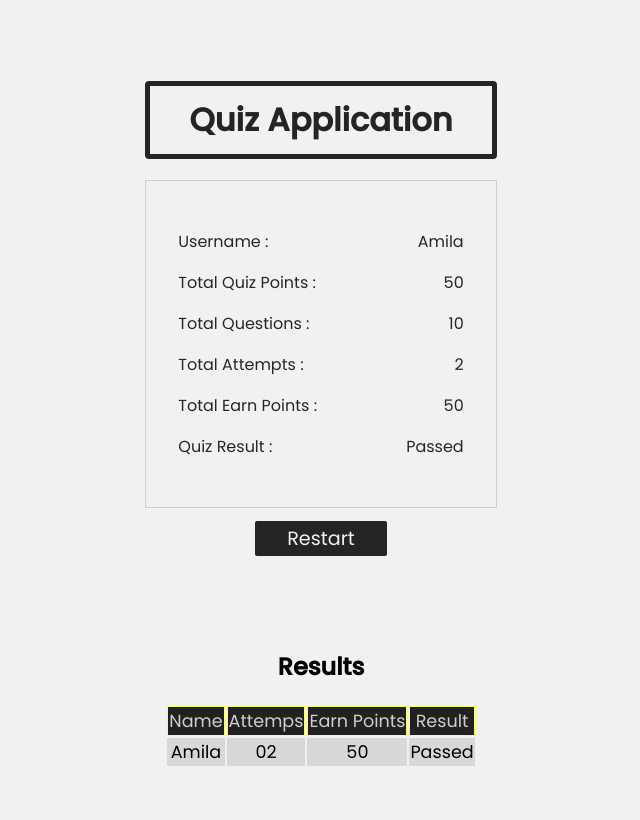
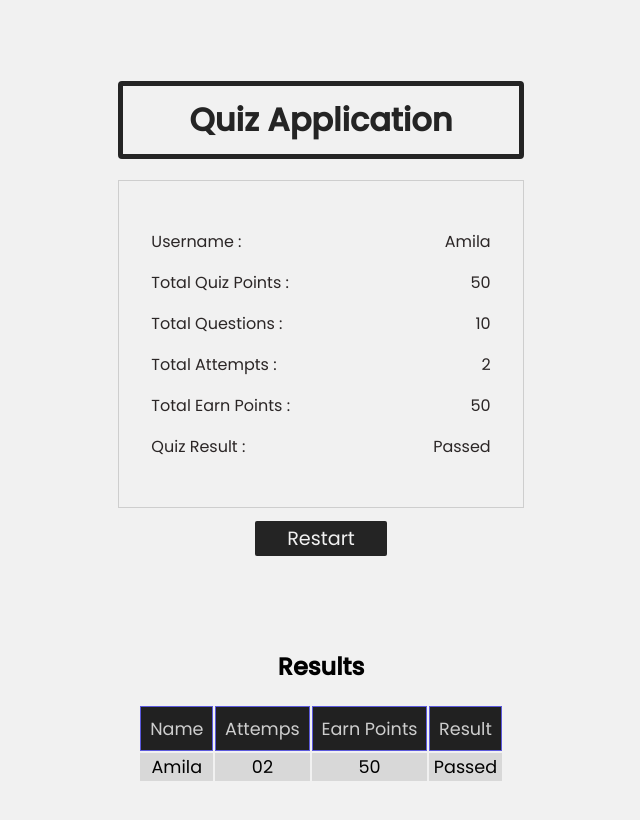
Before and after one commit to VimukthiMK/MERN-Quiz-Application, a React (Create React App) app in the folder frontend-app/: page /results in a window 1280 px wide. Shown: the top 820 px of the page, without its empty margins (319-959 px from the left). Built offline with nearby package versions, Linux system fonts and the light colour scheme.

Commit message:
Updated results.css

```diff
--- a/frontend-app/src/styles/results.css
+++ b/frontend-app/src/styles/results.css
@@ -31,6 +31,8 @@
     color: #2aff95;
 }
 
+
+
 table {
     width: 100%;
 }
@@ -52,7 +54,8 @@ table {
 }
 
 .table-header > tr > td{
-    border: 1px solid #faff5a;
+    border: 1px solid var(--hover-color);
+    padding: 0.5em;
 }
 
 .res-btn{
```
Also changed, not shown: frontend-app/src/styles/App.css (line endings or trailing spaces).
